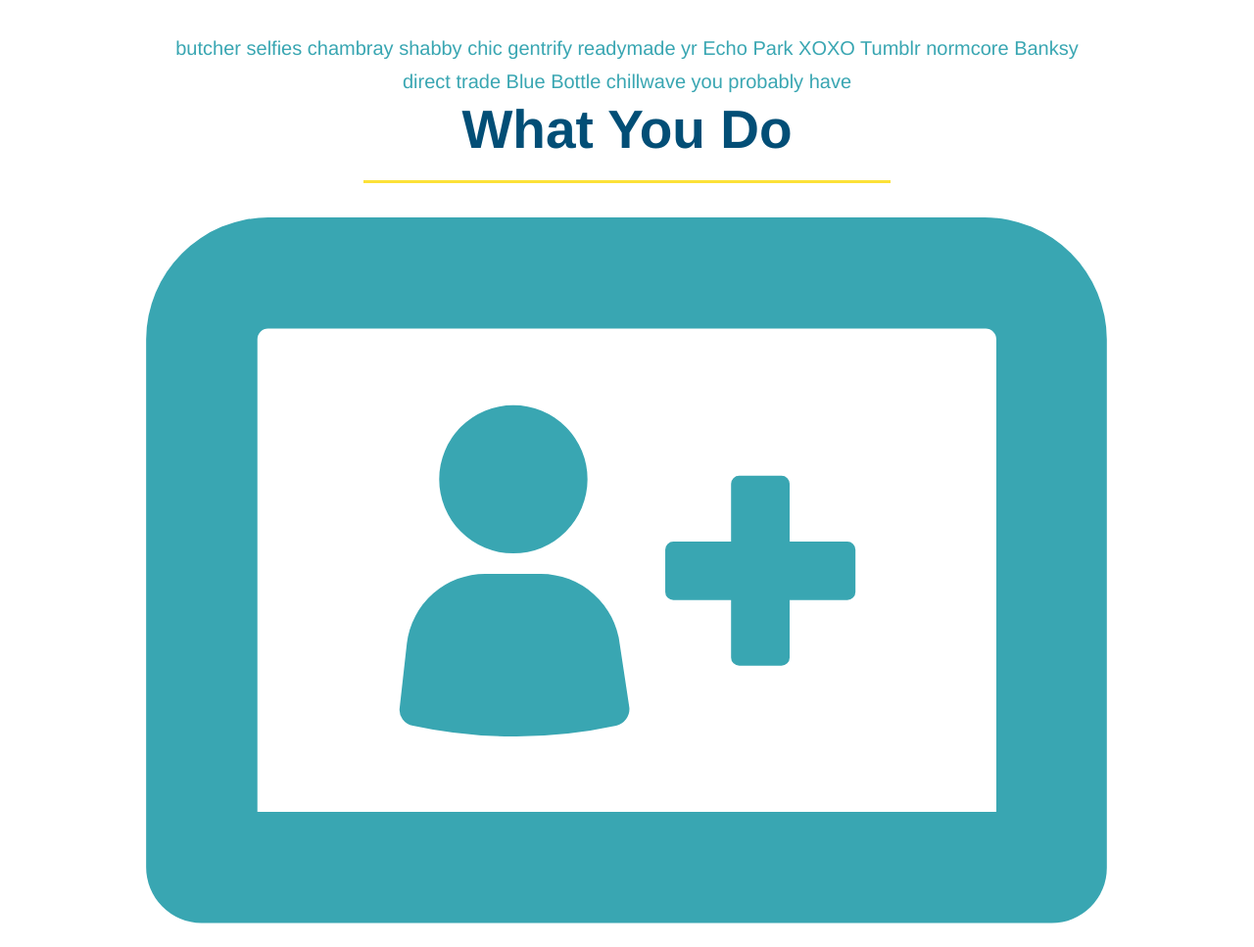
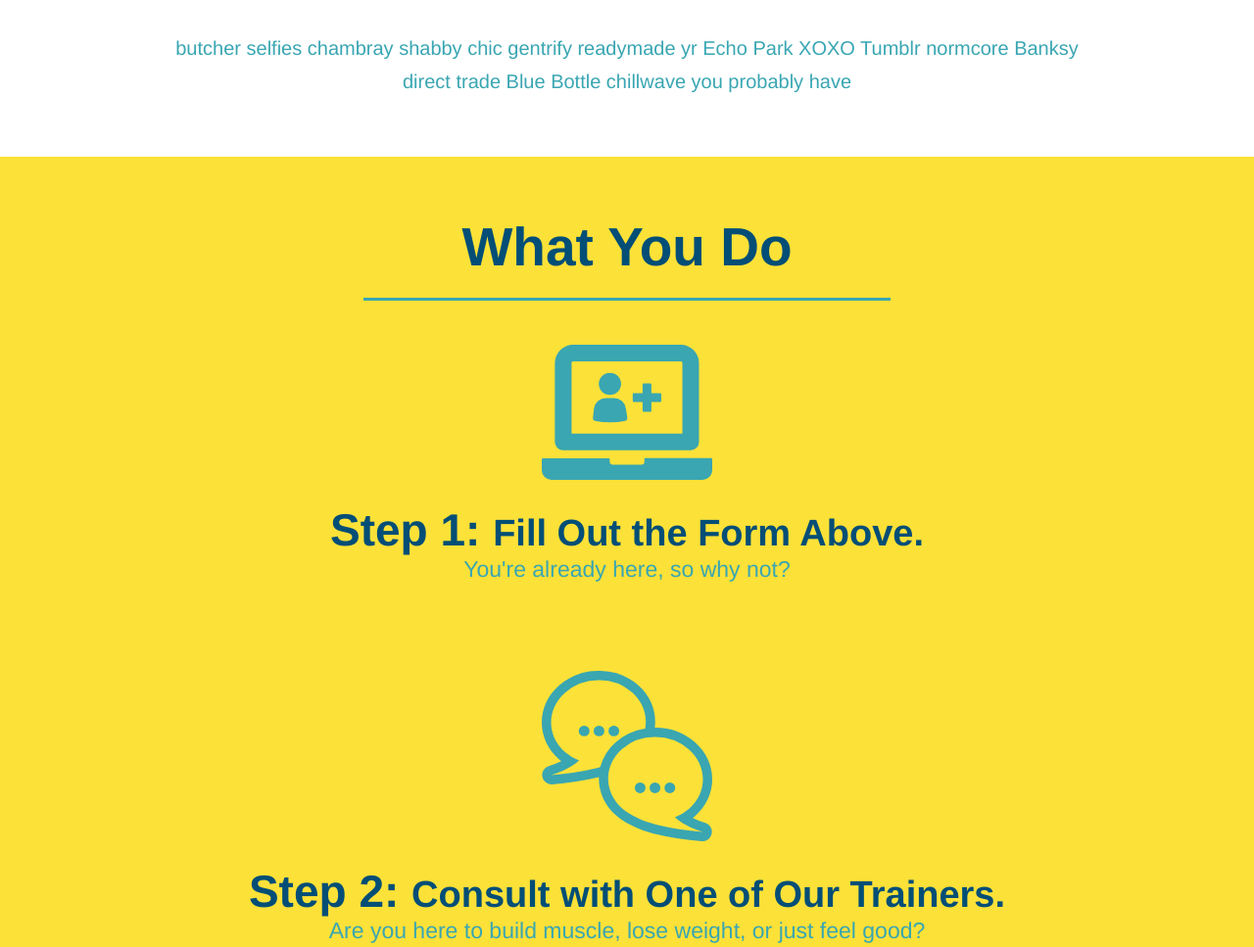
Before and after one commit to diegop2022/run-buddy, a plain HTML site: page index.html in a window 1280 px wide. Shown: the part 832-1799 px from the top of the page at 98% size. Drawn offline with Linux system fonts and the light colour scheme.

Commit message:
style what you do section

```diff
--- a/assets/css/style.css
+++ b/assets/css/style.css
@@ -134,16 +134,6 @@ section {
     text-align: center;
 }
 
-.intro h2{
-    font-size: 55px;
-    color: #024e76;
-    margin-bottom: 35px;
-    padding: 0 100px 20px 100px;
-    border-bottom: 3px solid;
-    border-color: #fce138;
-    display: inline-block;
-}
-
 .intro p {
     line-height: 1.7;
     color: #39a6b2;
@@ -151,3 +141,49 @@ section {
     font-size: 20px;
     margin: 0 auto;
 }
+
+.steps {
+    text-align: center;
+    background: #fce138;
+}
+
+.section-title {
+    font-size: 55px;
+    color: #024e76;
+    margin-bottom: 35px;
+    padding: 0 100px 20px 100px;
+    display: inline-block;
+    border-bottom: 3px solid;
+}
+
+.primary-border {
+    border-color: #fce138;
+}
+
+.secondary-border {
+    border-color: #39a6b2;
+}
+
+.steps div {
+    margin-bottom: 80px;
+}
+
+.steps img {
+    width: 15%;
+    margin: 10px 0;
+}
+
+.steps h3 {
+    color: #024e76;
+    font-size: 46px;
+    margin-top: 10px;
+}
+
+.steps p {
+    color: #39a6b2;
+    font-size: 23px;
+}
+
+.steps span {
+    font-size: 38px;
+}
--- a/index.html
+++ b/index.html
@@ -79,34 +79,37 @@
 
             <section id="what-we-do" class="intro">
 
-                <h2>What We Do</h2>
+                <h2 class="section-title primary-border">What We Do</h2>
                 <p>
                     butcher selfies chambray shabby chic gentrify readymade yr Echo Park XOXO Tumblr normcore Banksy direct trade Blue Bottle chillwave you probably have
                 </p>
+            </section>
 
-                <h2>What You Do</h2>
+        <!--"what you do section"-->
+            <section id="what-you-do" class="steps">
+                <h2 class="section-title secondary-border">What You Do</h2>
 
                 <div>
                     <img src="./assets/images/step-1.svg" alt="" />
-                    <h3>Step 1: Fill Out the Form Above.</h3>
+                    <h3>Step 1: <span>Fill Out the Form Above.</span></h3>
                     <p>You're already here, so why not?</p>
                 </div>
 
                 <div>
                     <img src="./assets/images/step-2.svg" alt="" />
-                    <h3>Step 2: Consult with One of Our Trainers.</h3>
+                    <h3>Step 2: <span>Consult with One of Our Trainers.</span></h3>
                     <p>Are you here to build muscle, lose weight, or just feel good?</p>
                 </div>
 
                 <div>
                     <img src="./assets/images/step-3.svg" alt="" />
-                    <h3>Step 3: Get Running.</h3>
+                    <h3>Step 3: <span>Get Running.</span></h3>
                     <p>Hit the ground running (literally) once your trainer lays out your plan.</p>
                 </div>
 
                 <div>
                     <img src="./assets/images/step-4.svg" alt="" />
-                    <h3>Step 4: See Results.</h3>
+                    <h3>Step 4: <span>See Results.</span></h3>
                     <p>Bi-weekly checkins with your trainer will keep you focused</p>
                 </div>
             </section>
```
